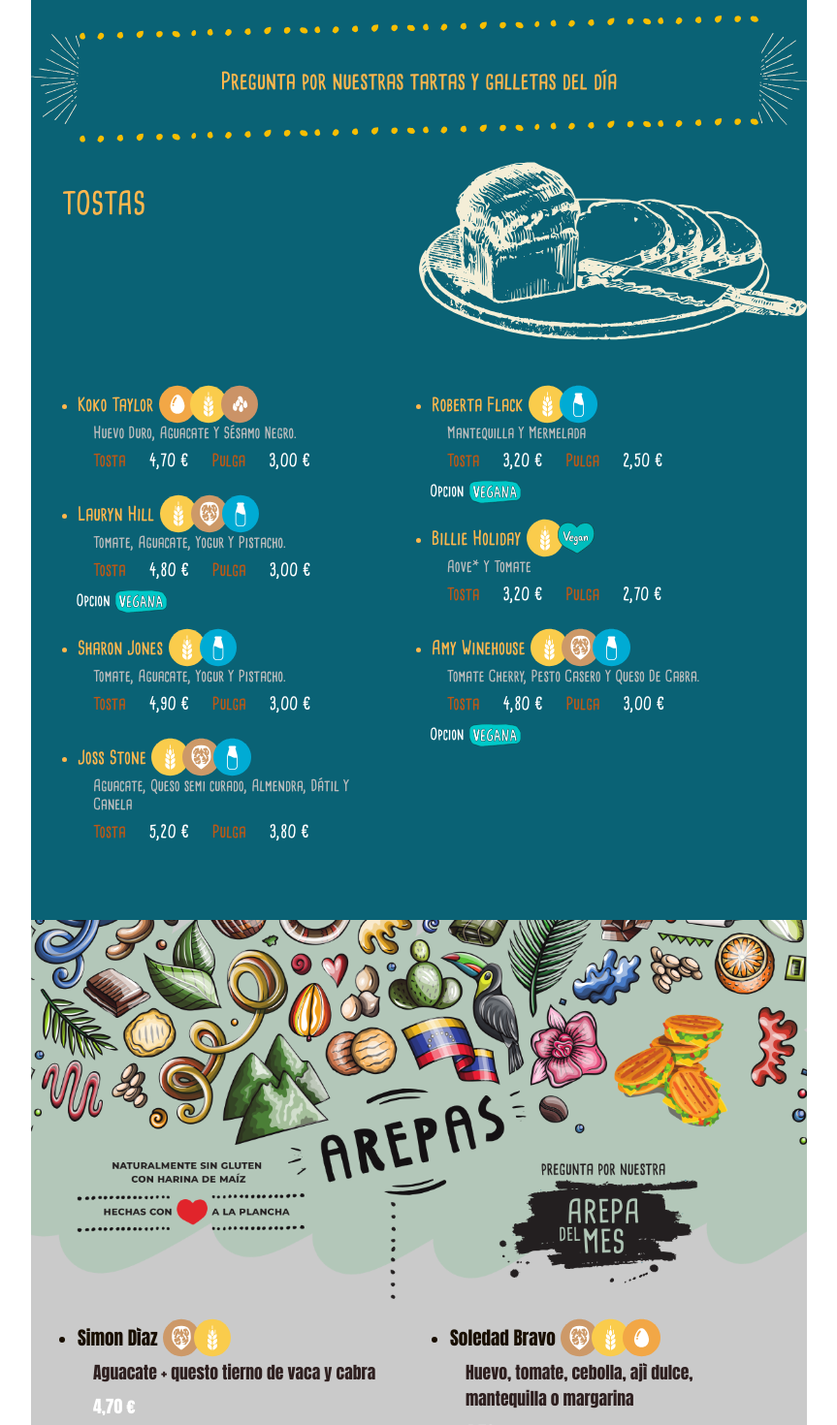
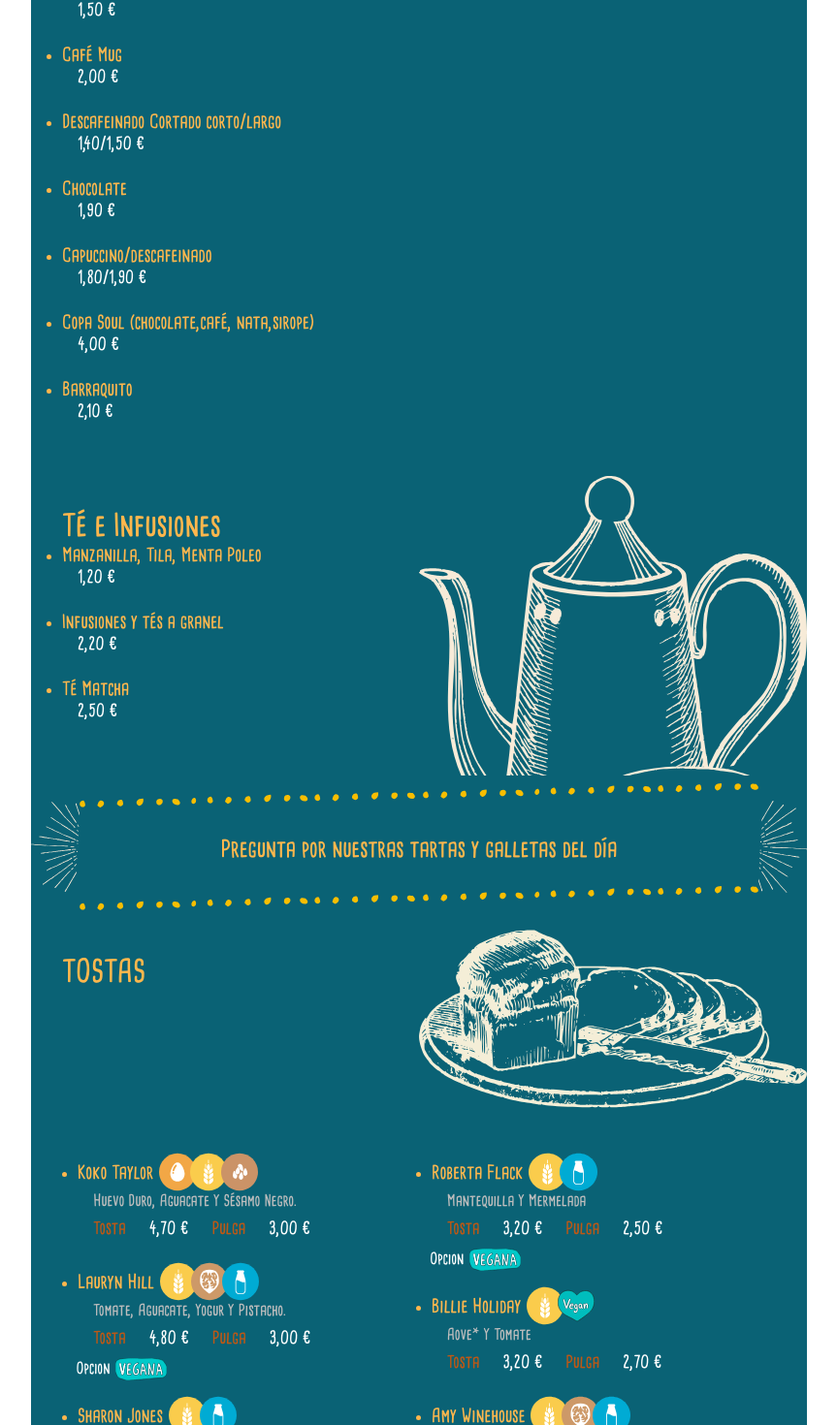
Before and after one commit to algiro/sfc-menu, a React (Vite) app: page / in a window 1280 px wide. Shown: the part 1062-2532 px from the top of the page at 97% size, without its empty margins (208-1071 px from the left). Built offline with nearby package versions, Linux system fonts and the light colour scheme.

Commit message:
added data to menuData and integrated infusiones

```diff
--- a/src/components/CafeMenu.jsx
+++ b/src/components/CafeMenu.jsx
@@ -1,10 +1,14 @@
 import React from 'react';
 import { cafes } from '../data/menuData';
+import { te } from '../data/menuData';
+
 import cafeGrande from '../../images/cafe-grande.svg';
+import infusiones from '../../images/infusiones.svg';
 import '../styles/menu.css';
 
 const CafeMenu = () => {
   return (
+    <div>
       <div
         className="min-h-screen p-8 text-amber-400 menu-container centered-div"
         style={{
@@ -29,6 +33,33 @@ const CafeMenu = () => {
 
         </div>
       </div>
+
+      <div
+        className="min-h-screen p-8 text-amber-400 menu-container centered-div"
+        style={{
+          '--bg-image': `url(${infusiones})`
+        }}
+      >
+        <div className="max-w-2xl mx-auto">
+          <h1 className='section-title'>Té e Infusiones</h1>
+          <div className="mb-8">
+            <ul className="space-y-4">
+              {te
+                .map(te => (
+                  <li key={te.id} className="menu-item">
+                    <div className="flex justify-between items-baseline">
+                      <div className="item-name">{te.name}</div>
+                      <div className="item-price">{te.price} €</div>
+                    </div>
+                  </li>
+                ))}
+            </ul>
+          </div>
+
+        </div>
+      </div>
+    </div>
+
   );
 };
 
--- a/src/data/menuData.js
+++ b/src/data/menuData.js
@@ -8,12 +8,12 @@ export const cafes = [
     {
         id: 2,
         name: "Expreso Doble",
-        price: "1,80"
+        price: "1,50"
     },
     {
         id: 3,
         name: "Cortado Corto/Largo",
-        price: "1,40 /1,50"
+        price: "1,30 / 1,40"
     },
     {
         id: 4,
@@ -29,6 +29,44 @@ export const cafes = [
         id: 6,
         name: "Descafeinado Cortado corto/largo",
         price: "1,40/1,50"
+    },
+    {
+        id: 7,
+        name: "Chocolate",
+        price: "1,90"
+    },
+    {
+        id: 8,
+        name: "Capuccino/descafeinado",
+        price: "1,80/1,90"
+    },
+    {
+        id: 9,
+        name: "Copa Soul (chocolate,café, nata,sirope)",
+        price: "4,00"
+    },
+    {
+        id: 10,
+        name: "Barraquito",
+        price: "2,10"
+    }
+];
+
+export const te = [
+    {
+        id: 1,
+        name: "Manzanilla, Tila, Menta Poleo",
+        price: "1,20"
+    },
+    {
+        id: 2,
+        name: "Infusiones y tés a granel",
+        price: "2,20"
+    },
+    {
+        id: 3,
+        name: "Té Matcha",
+        price: "2,50"
     }
 ];
 
@@ -55,9 +93,24 @@ export const bebidas = [
     },
     {
         id: 5,
+        name: "Appleteiser,Aquarius o Nestea",
+        price: "1,90"
+    },
+    {
+        id: 6,
         name: "Refrescos",
-        price: "2,00"
+        price: "1,60"
     },
+    {
+        id: 7,
+        name: "Tonica",
+        price: "2,10"
+    },
+    {
+        id: 8,
+        name: "Malta",
+        price: "1,50"
+    }
 ];
 
 export const tostas = [
@@ -179,9 +232,7 @@ export const arepas = [
         ingredients: "Aguacate + questo tierno de vaca y cabra",
         price: "4,70",
         alergenos: {
-            frutoSecos: true,
-            gluten: true,
-            sesamo: false
+            lacteos: true
         }
     },
     {
@@ -190,8 +241,7 @@ export const arepas = [
         ingredients: "Proteina de soja, guacamole, veganesa, guisantes",
         price: "4,70",
         alergenos: {
-            frutoSecos: true,
-            gluten: true,
+            lacteos: true,
         }
     },
     {
@@ -200,9 +250,35 @@ export const arepas = [
         ingredients: "Huevo, tomate, cebolla, ajì dulce, mantequilla o margarina",
         price: "4,70",
         alergenos: {
-            frutoSecos: true,
-            gluten: true,
+            lacteos: true,
             huevo: true
+        }
+    },
+    {
+        id: 4,
+        name: "Billo's Caracas Boys",
+        ingredients: "Questo tierno de vaca y cabra, mantequilla o margarina",
+        price: "4,70",
+        alergenos: {
+            lacteos: true
+        }
+    },
+    {
+        id: 5,
+        name: "Desorden Pùblico",
+        ingredients: "Salchicha de proteina de guisantes, veganesa, guisantes, cebolla (opcional)",
+        price: "4,70",
+        alergenos: {
+            vegan: true
+        }
+    },
+    {
+        id: 6,
+        name: "Arepitas Dulces",
+        ingredients: "Arepa frita, panelam matalauva",
+        price: "3,00",
+        alergenos: {
+            vegan: true
         }
     }
 ];
```
Also changed, not shown: 1 other file (tests, documents, lock files or other folders). Lines whose indentation alone changed are shown as unchanged.
